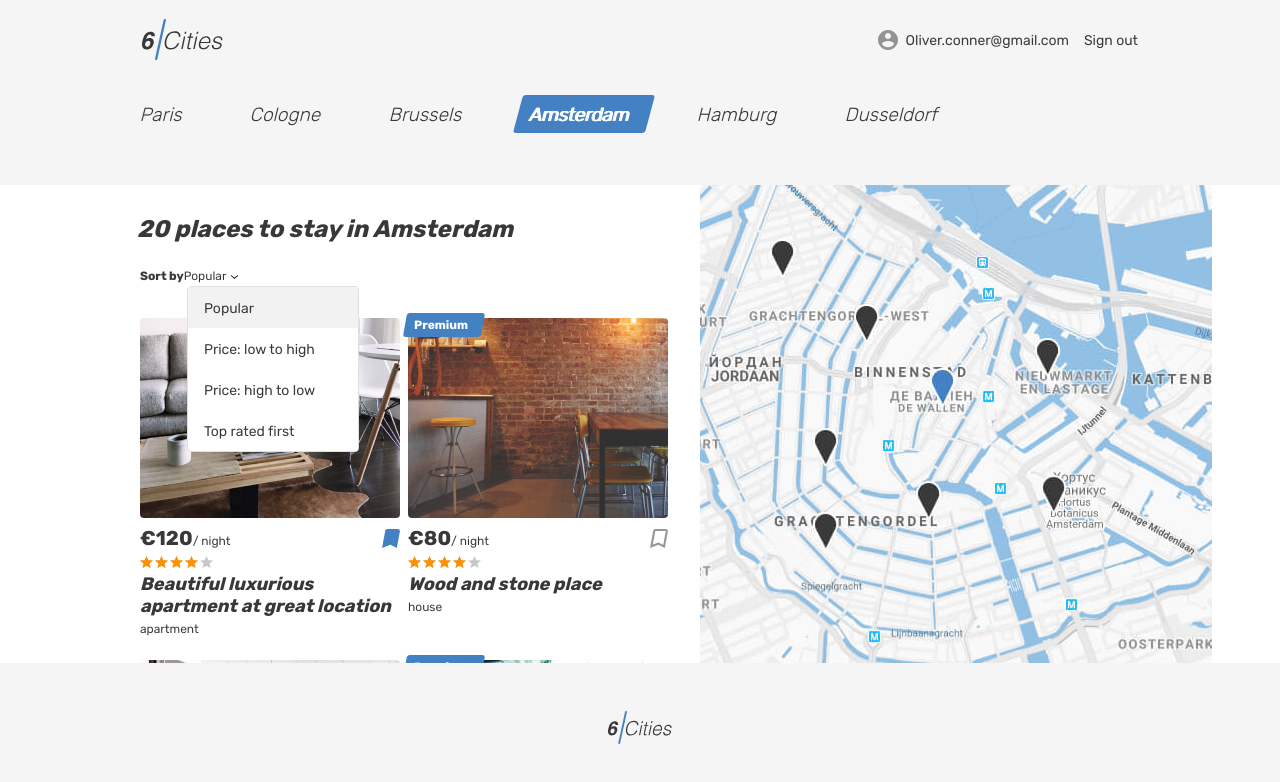
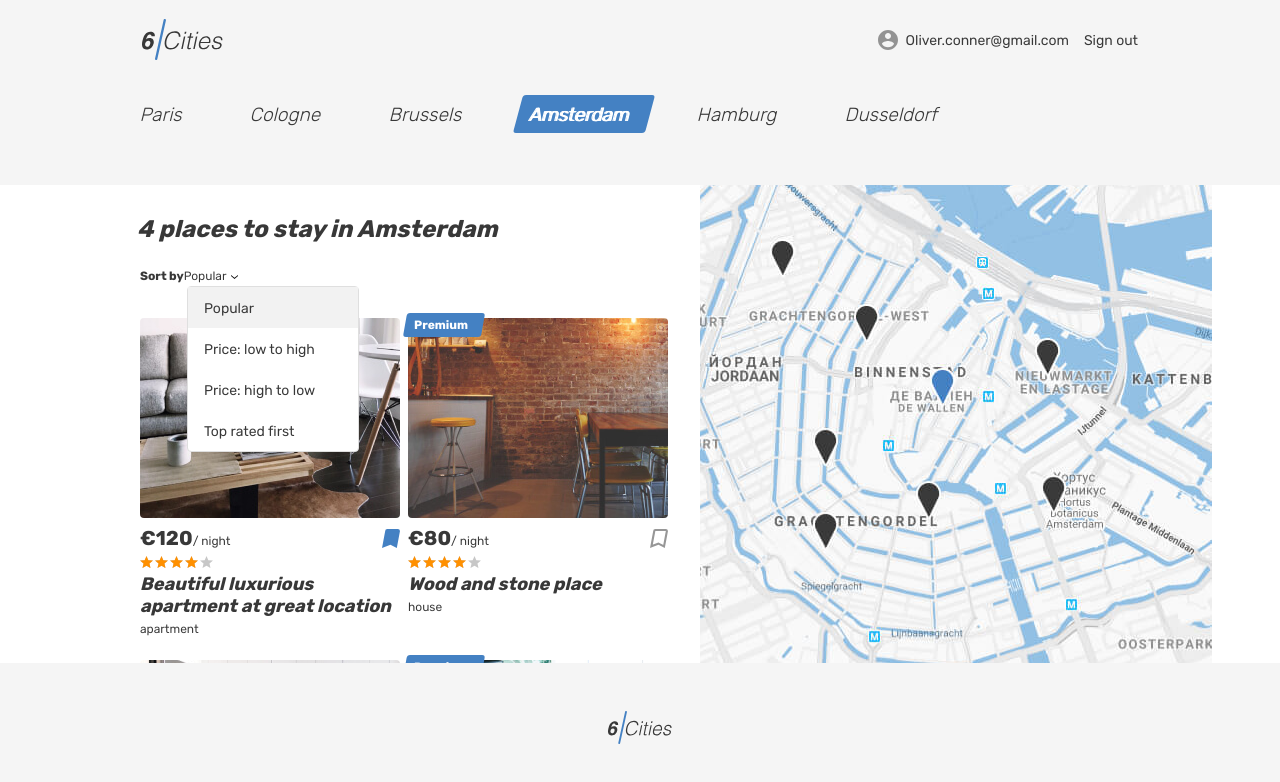
Before and after one commit to aleksem07/six-cities, a React (Create React App) app: page / in a window 1280 px wide. Shown: the top 782 px of the page. Built offline with nearby package versions, Linux system fonts and the light colour scheme.

Commit message:
feat: add offer-list and offers-sort components

```diff
--- a/src/components/cities/cities.tsx
+++ b/src/components/cities/cities.tsx
@@ -1,35 +1,11 @@
 import { AppProps } from '../../types/offer-count.types';
-import { OfferCard } from '../offer-card/offer-card';
+import { OfferList } from '../offer-list/offer-list';
+
 function Cities({offers}: AppProps): JSX.Element {
   return (
     <div className='cities'>
       <div className="cities__places-container container">
-        <section className="cities__places places">
-          <h2 className="visually-hidden">Places</h2>
-          <b className="places__found">20 places to stay in Amsterdam</b>
-          <form className="places__sorting" action="#" method="get">
-            <span className="places__sorting-caption">Sort by</span>
-            <span className="places__sorting-type" tabIndex={0}>
-                  Popular
-              <svg className="places__sorting-arrow" width="7" height="4">
-                <use xlinkHref="#icon-arrow-select"></use>
-              </svg>
-            </span>
-            <ul className="places__options places__options--custom places__options--opened">
-              <li className="places__option places__option--active" tabIndex={0}>Popular</li>
-              <li className="places__option" tabIndex={0}>Price: low to high</li>
-              <li className="places__option" tabIndex={0}>Price: high to low</li>
-              <li className="places__option" tabIndex={0}>Top rated first</li>
-            </ul>
-          </form>
-          <div className="cities__places-list places__list tabs__content">
-            <OfferCard offer={offers[0]}/>
-            <OfferCard offer={offers[1]}/>
-            <OfferCard offer={offers[2]}/>
-            <OfferCard offer={offers[3]}/>
-            <OfferCard offer={offers[3]}/>
-          </div>
-        </section>
+        <OfferList offers={offers} />
         <div className="cities__right-section">
           <section className="cities__map map"></section>
         </div>
--- /dev/null
+++ b/src/components/offer-list/offer-list.tsx
@@ -0,0 +1,22 @@
+import { OffersSort } from '../offers-sort/offers-sort';
+import { OfferCard } from '../offer-card/offer-card';
+import { OfferListProps } from './offer-list.types';
+
+export const OfferList = ({offers}: OfferListProps): JSX.Element => {
+  const offerCount = offers.length;
+
+  return (
+    <section className="cities__places places">
+      <h2 className="visually-hidden">Places</h2>
+      <b className="places__found">{offerCount} places to stay in Amsterdam</b>
+
+      <OffersSort />
+
+      <div className="cities__places-list places__list tabs__content">
+        {offers.map((offer) => (
+          <OfferCard key={offer.id} offer={offer}/>
+        ))}
+      </div>
+    </section>
+  );
+};
--- /dev/null
+++ b/src/components/offer-list/offer-list.types.tsx
@@ -0,0 +1,5 @@
+import { Offer } from '../../mocks/offers.types';
+
+export type OfferListProps = {
+  offers: Offer[];
+}
--- /dev/null
+++ b/src/components/offers-sort/offers-sort.tsx
@@ -0,0 +1,17 @@
+export const OffersSort = (): JSX.Element => (
+  <form className="places__sorting" action="#" method="get">
+    <span className="places__sorting-caption">Sort by</span>
+    <span className="places__sorting-type" tabIndex={0}>
+                  Popular
+      <svg className="places__sorting-arrow" width="7" height="4">
+        <use xlinkHref="#icon-arrow-select"></use>
+      </svg>
+    </span>
+    <ul className="places__options places__options--custom places__options--opened">
+      <li className="places__option places__option--active" tabIndex={0}>Popular</li>
+      <li className="places__option" tabIndex={0}>Price: low to high</li>
+      <li className="places__option" tabIndex={0}>Price: high to low</li>
+      <li className="places__option" tabIndex={0}>Top rated first</li>
+    </ul>
+  </form>
+);
```
